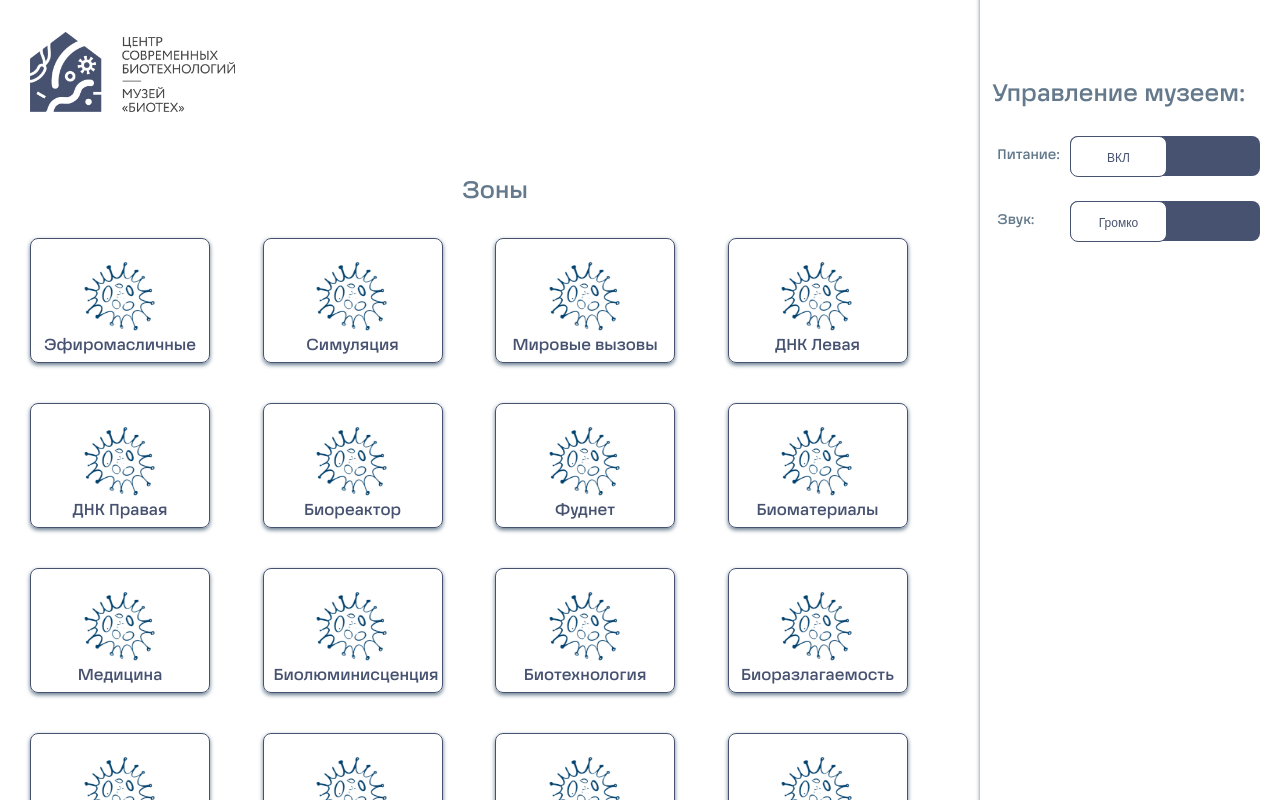
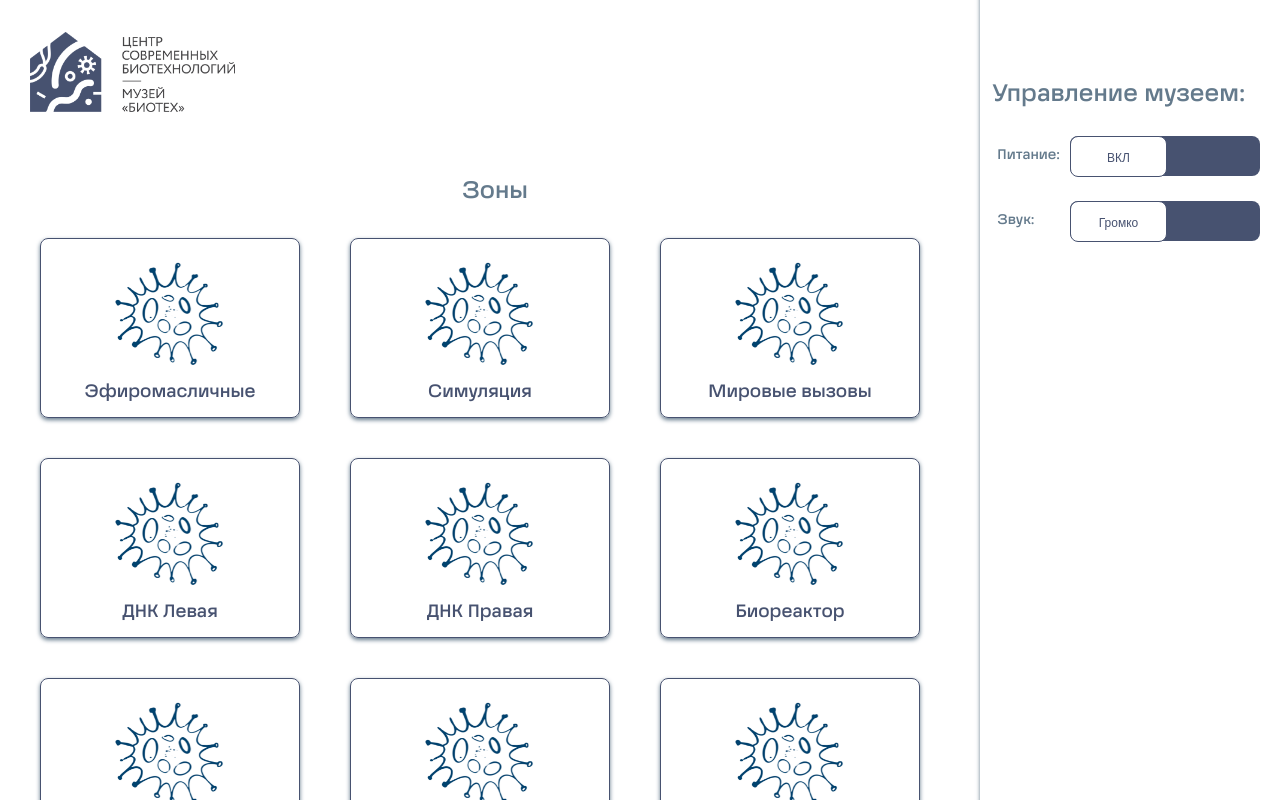
Before and after one commit to tiredsosha/biotech-front, a React (Create React App) app: page / in a window 1280 px wide. Shown: the top 800 px of the page. Built offline with nearby package versions, Linux system fonts and the light colour scheme; no server answers.

Commit message:
buttons added, styles changed

```diff
--- a/public/css/style.css
+++ b/public/css/style.css
@@ -312,19 +312,20 @@ h3 {
 
   /* Museum control */
   .main_museum {
+    align-self: stretch;
     grid-column: 2/2;
     grid-row: 1/20;
     padding: 20px;
     margin-top: -10px;
     margin-left: 20px;
     margin-right: 40px;
-    margin-bottom: -60px;
     padding-top: 40px;
     border-radius: 0px;
     box-shadow: 0 2px 4px #647a8c;
     clip-path: inset(0px 0px 0px -15px);
     background-color: white;
     z-index: 999;
+    min-height: 100vh;
   }
 
   .main_museum__block {
@@ -339,15 +340,16 @@ h3 {
   .main_zones {
     grid-row: 3/3;
     display: grid;
-    grid-template-columns: repeat(auto-fit, minmax(200px, 1fr));
+    grid-template-columns: repeat(auto-fit, minmax(280px, 1fr));
   }
 
   .main_zones__content {
-    width: 180px;
-    height: 125px;
+    width: 260px;
+    height: 180px;
     border-radius: 8px;
     box-shadow: 0 2px 4px #647a8c;
-    margin-right: 20px;
+    margin-left: 10px;
+    margin-right: 10px;
     margin-top: 20px;
     display: block;
     text-align: center;
@@ -361,9 +363,10 @@ h3 {
   }
 
   .img {
-    width: 75px;
-    height: 70px;
+    width: 115px;
+    height: 105px;
     margin-top: 10px;
+    margin-bottom: 10px;
   }
 
   .main_zones__control__block {
@@ -389,7 +392,7 @@ h3 {
   }
 
   h3 {
-    font-size: 16px;
+    font-size: 18px;
     font-weight: 400;
     text-align: center;
     color: #475270;
--- a/src/OneZonePopUp.jsx
+++ b/src/OneZonePopUp.jsx
@@ -42,6 +42,10 @@ function OneZonePopUp({ isVisible = false, oneZone, onClose }) {
 
   const ledHandler = () => {
     dispatch(setZonesLedThunk({ zone: oneZone.zoneName, value: ledValue }));
+  };
+
+  const seansHandler = () => {
+    axios('/session');
   };
 
   return !isVisible ? null : (
@@ -140,6 +144,7 @@ function OneZonePopUp({ isVisible = false, oneZone, onClose }) {
             }
             if (oneZone.zoneName === 'biolum') {
               return (
+                <>
                   <div className="toggle">
                     <div className="toggle-text">
                       <h2>Звук:</h2>
@@ -154,6 +159,21 @@ function OneZonePopUp({ isVisible = false, oneZone, onClose }) {
                       />
                     </div>
                   </div>
+                  <button
+                    type="button"
+                    onClick={seansHandler}
+                    className="button"
+                  >
+                    Запуск сеанса
+                  </button>
+                  <button
+                    type="button"
+                    onClick={contentHandler}
+                    className="button"
+                  >
+                    Перезагрузить контент
+                  </button>
+                </>
               );
             }
             if (['biorecycle', 'genetic', 'bioremediation', 'cloning'].includes(oneZone.zoneName)) {
```
Lines whose indentation alone changed are shown as unchanged.
